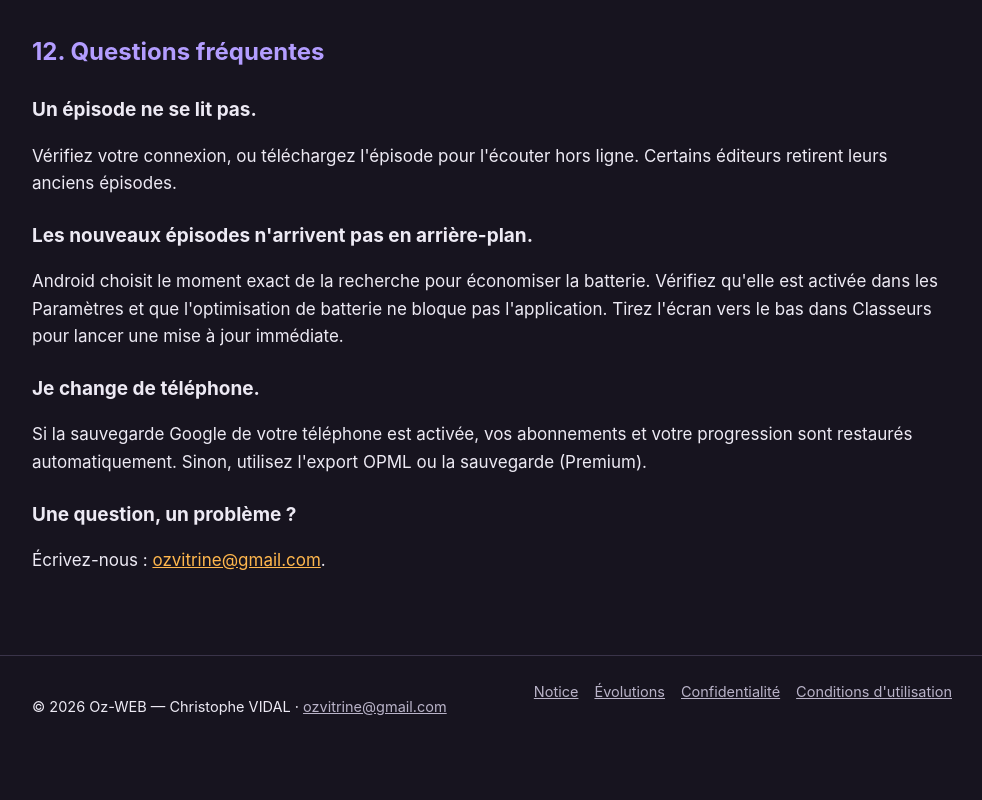
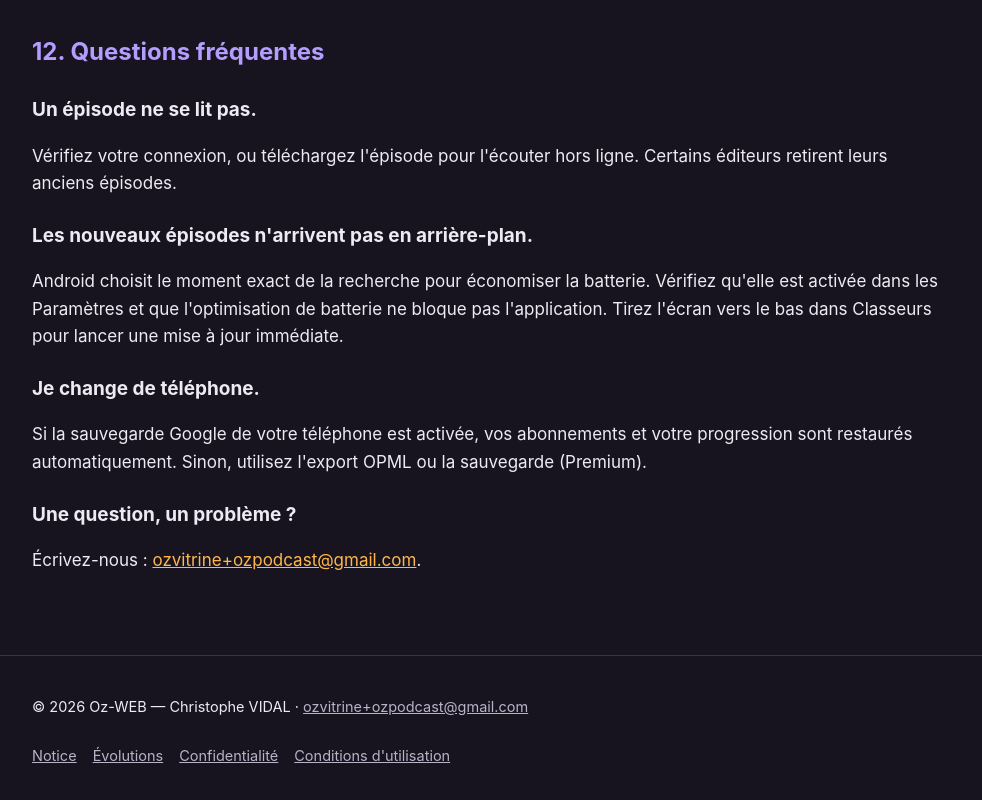
Before and after one commit to ozvitrine/oz_podcast, a plain HTML site: page notice.html in a window 1280 px wide. Shown: the part 3929-4729 px from the top of the page, without its empty margins (148-1130 px from the left). Before the commit the page ends 4693 px from the top, so only its background shows below. Drawn offline with Linux system fonts and the light colour scheme; files whose address does not match are found by name.

Commit message:
Update email address in notice.html

```diff
--- a/notice.html
+++ b/notice.html
@@ -141,13 +141,13 @@
       <h3>Je change de téléphone.</h3>
       <p>Si la sauvegarde Google de votre téléphone est activée, vos abonnements et votre progression sont restaurés automatiquement. Sinon, utilisez l'export OPML ou la sauvegarde (Premium).</p>
       <h3>Une question, un problème ?</h3>
-      <p>Écrivez-nous : <a href="mailto:ozvitrine@gmail.com">ozvitrine@gmail.com</a>.</p>
+      <p>Écrivez-nous : <a href="mailto:ozvitrine+ozpodcast@gmail.com">ozvitrine+ozpodcast@gmail.com</a>.</p>
 
     </div>
   </main>
   <footer class="site">
     <div class="conteneur">
-      <p>© 2026 Oz-WEB — Christophe VIDAL · <a href="mailto:ozvitrine@gmail.com">ozvitrine@gmail.com</a></p>
+      <p>© 2026 Oz-WEB — Christophe VIDAL · <a href="mailto:ozvitrine+ozpodcast@gmail.com">ozvitrine+ozpodcast@gmail.com</a></p>
       <nav aria-label="Pages d'information"><a href="notice.html">Notice</a> <a href="evolutions.html">Évolutions</a> <a href="confidentialite.html">Confidentialité</a> <a href="conditions.html">Conditions d'utilisation</a></nav>
     </div>
   </footer>
```
